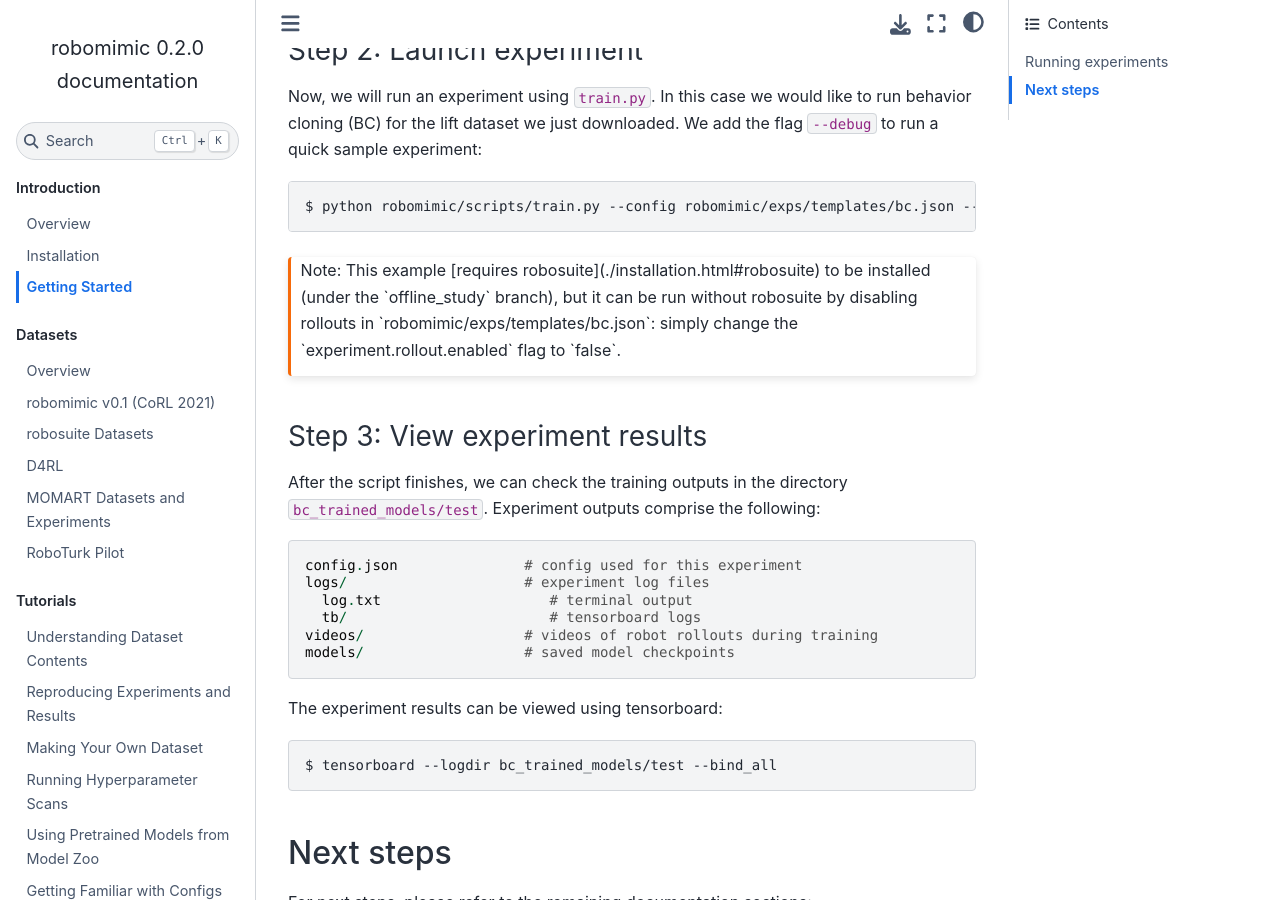
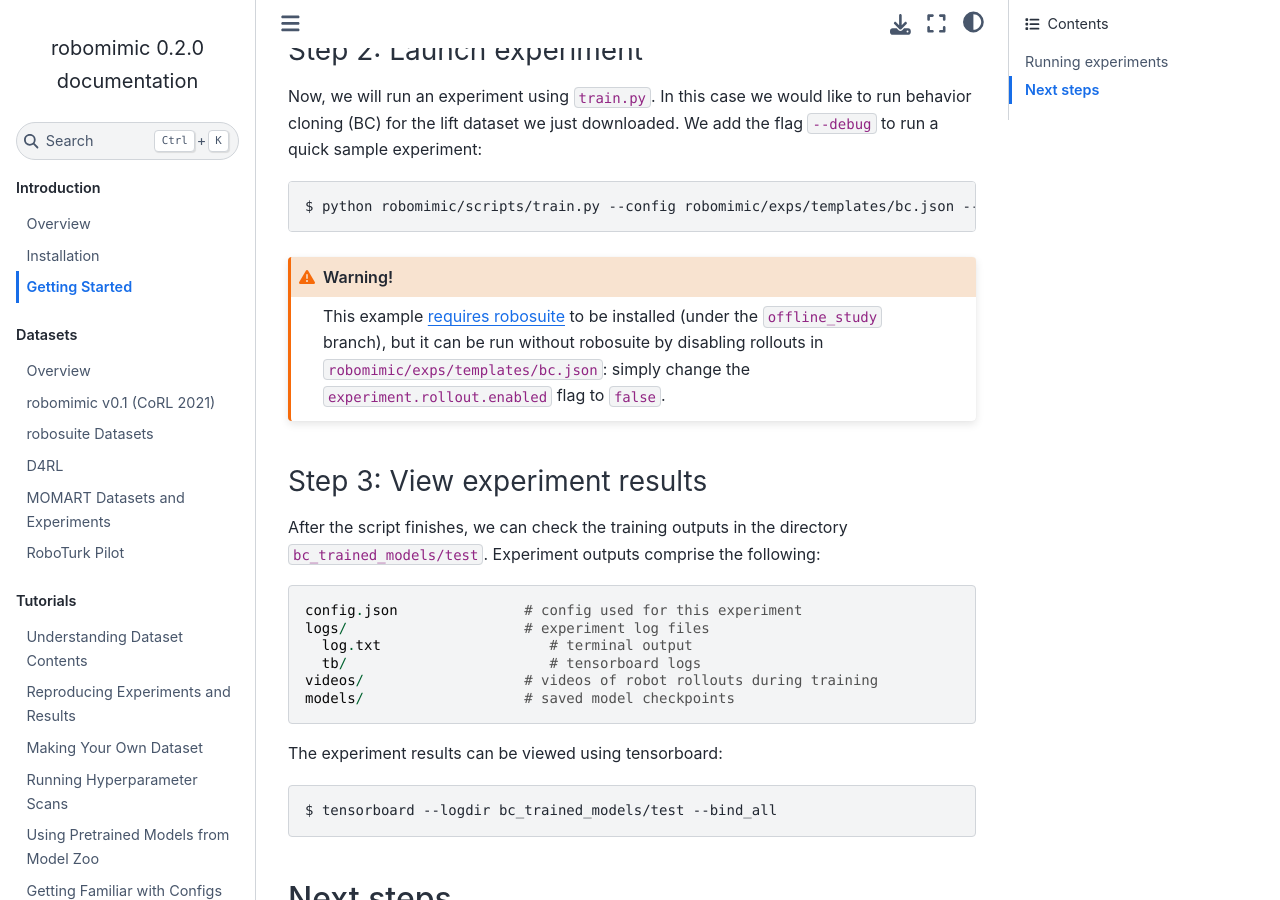
Before and after one commit to ARISE-Initiative/robomimic, a Sphinx documentation site: the page built from docs/introduction/getting_started.md, in a window 1280 px wide and 900 px high, scrolled down 598 px. Built offline with Sphinx 7.4.7 and the Sphinx Book theme 1.1.4, drawn with Linux system fonts in a browser that asks for light colours; pages that are not in the unit, such as notebooks, are missing from menus.

Commit message:
fixed warning box in getting_started

````diff
--- a/docs/introduction/getting_started.md
+++ b/docs/introduction/getting_started.md
@@ -25,8 +25,11 @@
 $ python robomimic/scripts/train.py --config robomimic/exps/templates/bc.json --dataset datasets/lift/ph/low_dim.hdf5 --debug
 ```
 
-<div class="admonition important">
-Note: This example [requires robosuite](./installation.html#robosuite) to be installed (under the `offline_study` branch), but it can be run without robosuite by disabling rollouts in `robomimic/exps/templates/bc.json`: simply change the `experiment.rollout.enabled` flag to `false`.
+<div class="admonition warning">
+<p class="admonition-title">Warning!</p>
+
+This example [requires robosuite](./installation.html#robosuite) to be installed (under the `offline_study` branch), but it can be run without robosuite by disabling rollouts in `robomimic/exps/templates/bc.json`: simply change the `experiment.rollout.enabled` flag to `false`.
+
 </div>
 
 ### Step 3: View experiment results
````
